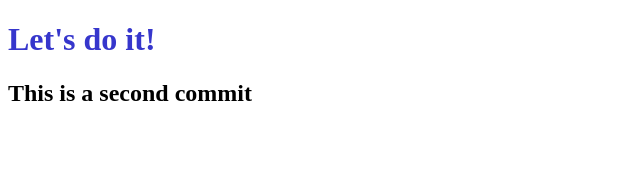
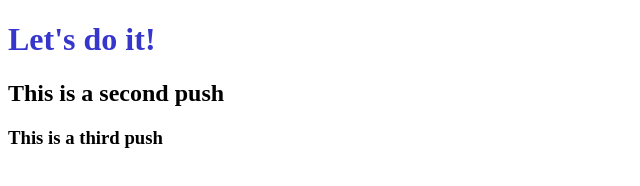
Before and after one commit to raulmelo87/college, a plain HTML site: page index.html in a window 1280 px wide. Shown: the whole page, without its empty margins (0-640 px from the left). Drawn offline with Linux system fonts and the light colour scheme.

Commit message:
Terceira alteração

```diff
--- a/index.html
+++ b/index.html
@@ -8,6 +8,7 @@
 </head>
 <body>
     <h1>Let's do it!</h1>
-    <h2>This is a second commit</h2>
+    <h2>This is a second push</h2>
+    <h3>This is a third push</h3>
 </body>
 </html>
```
